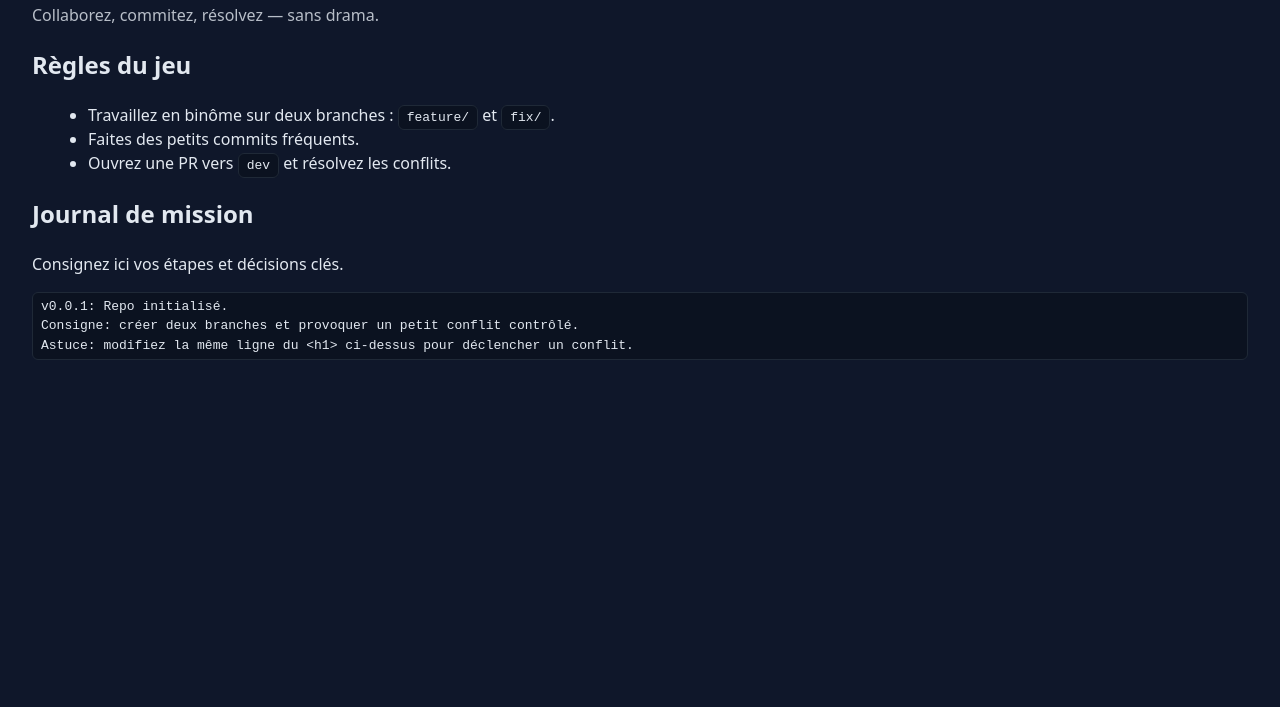
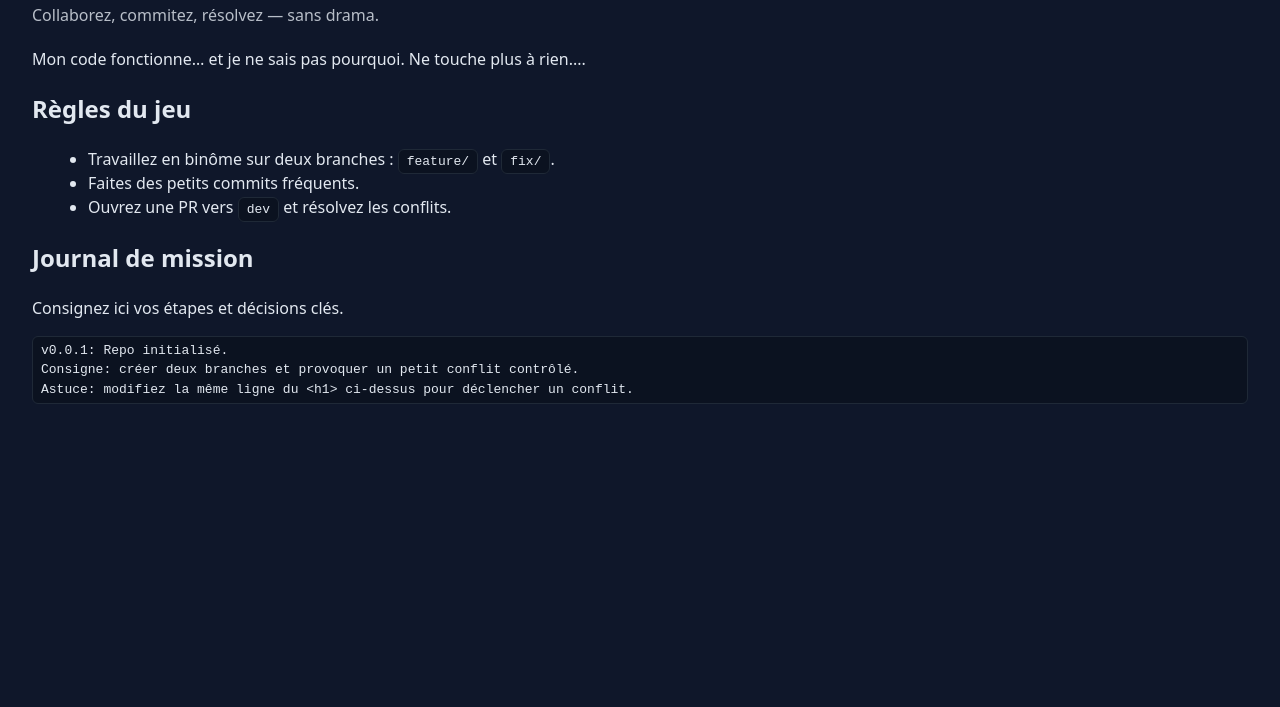
Before and after one commit to T2O-404/Git-Arena, a plain HTML site: page index.html in a window 1280 px wide. Shown: the part 93-800 px from the top of the page. Drawn offline with Linux system fonts and the light colour scheme.

Commit message:
new <p> on Index.html

```diff
--- a/index.html
+++ b/index.html
@@ -13,6 +13,8 @@
       <p class="tagline">Collaborez, commitez, résolvez — sans drama.</p>
     </header>
     <main>
+
+        <p>Mon code fonctionne… et je ne sais pas pourquoi. Ne touche plus à rien....</p>
       <section>
         <h2>Règles du jeu</h2>
         <ul>
```
